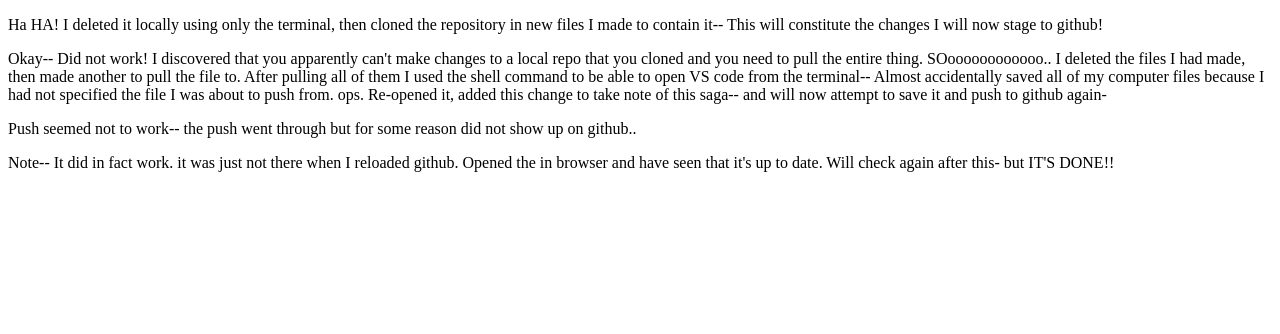
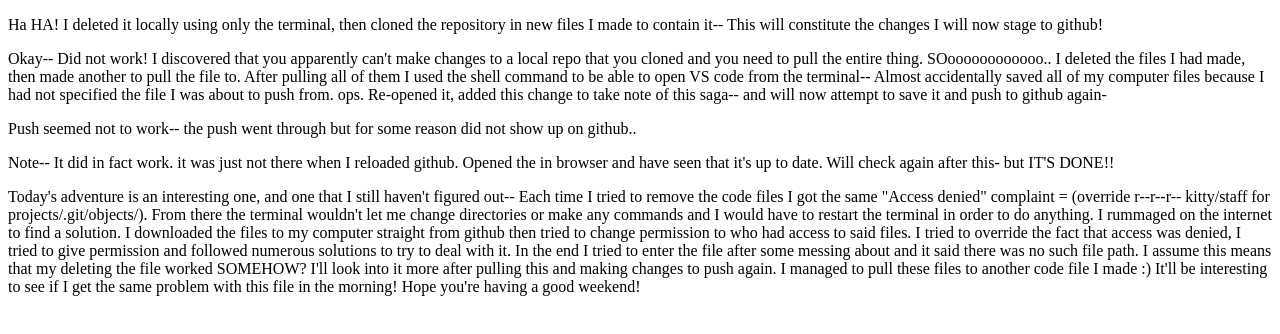
Before and after one commit to AutopsyTurvy/portfolio, a website: page index.html in a window 1280 px wide. Drawn offline with Linux system fonts and the light colour scheme.

Commit message:
after error commit

```diff
--- a/index.html
+++ b/index.html
@@ -30,5 +30,20 @@
     Opened the in browser and have seen that it's up to date. Will check again after this- but IT'S DONE!!
  </p>
 
+
+ <p>Today's adventure is an interesting one, and one that I still haven't figured out--
+Each time I tried to remove the code files I got the same "Access denied" complaint =
+(override r--r--r-- kitty/staff for projects/.git/objects/).
+From there the terminal wouldn't let me change directories or make any commands and I would have to restart the terminal
+in order to do anything. I rummaged on the internet to find a solution. I downloaded the files to my computer straight from
+github then tried to change permission to who had access to said files. I tried to override the fact that access was denied,
+I tried to give permission and followed numerous solutions to try to deal with it.
+In the end I tried to enter the file after some messing about and it said there was no such file path. I assume this means that
+my deleting the file worked SOMEHOW? I'll look into it more after pulling this and making changes to push again.
+I managed to pull these files to another code file I made :) It'll be interesting to see if I get the same problem with this file
+in the morning! Hope you're having a good weekend!
+
+</p>
+
 </body>
 </html>
```
